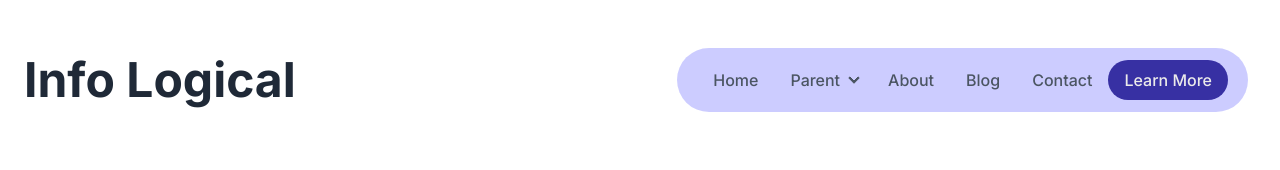
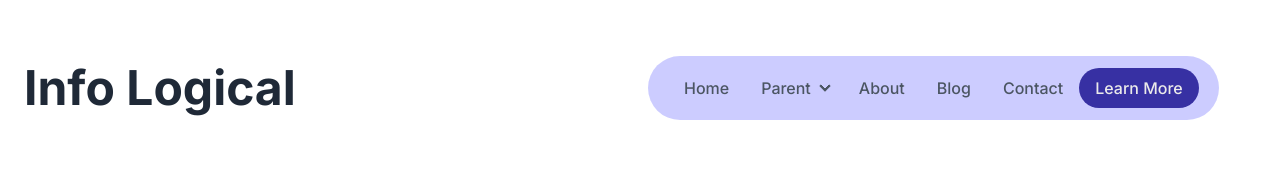
Before and after one commit to somaiya484/info-logical, a Next.js app: page / in a window 1280 px wide. Shown: the top 170 px of the page. Built offline with nearby package versions, Linux system fonts and the light colour scheme.

Commit message:
few changes

```diff
--- a/src/app/components/Header.jsx
+++ b/src/app/components/Header.jsx
@@ -27,7 +27,7 @@ const Header = () => {
                         </ul>
                     </div>
                 </div>
-                <div className="backdrop-blur-sm bg-[blue]/20 py-1 px-4 rounded-full hidden lg:flex text-gray-600 font-medium fixed right-8 z-30">
+                <div className="backdrop-blur-sm bg-[blue]/20 py-1 px-4 rounded-full hidden lg:flex text-gray-600 font-medium -mr-7">
                     <ul className="menu menu-horizontal px-1 text-base">
                         <li><Link href='/'>Home</Link></li>
                         <li>
```
